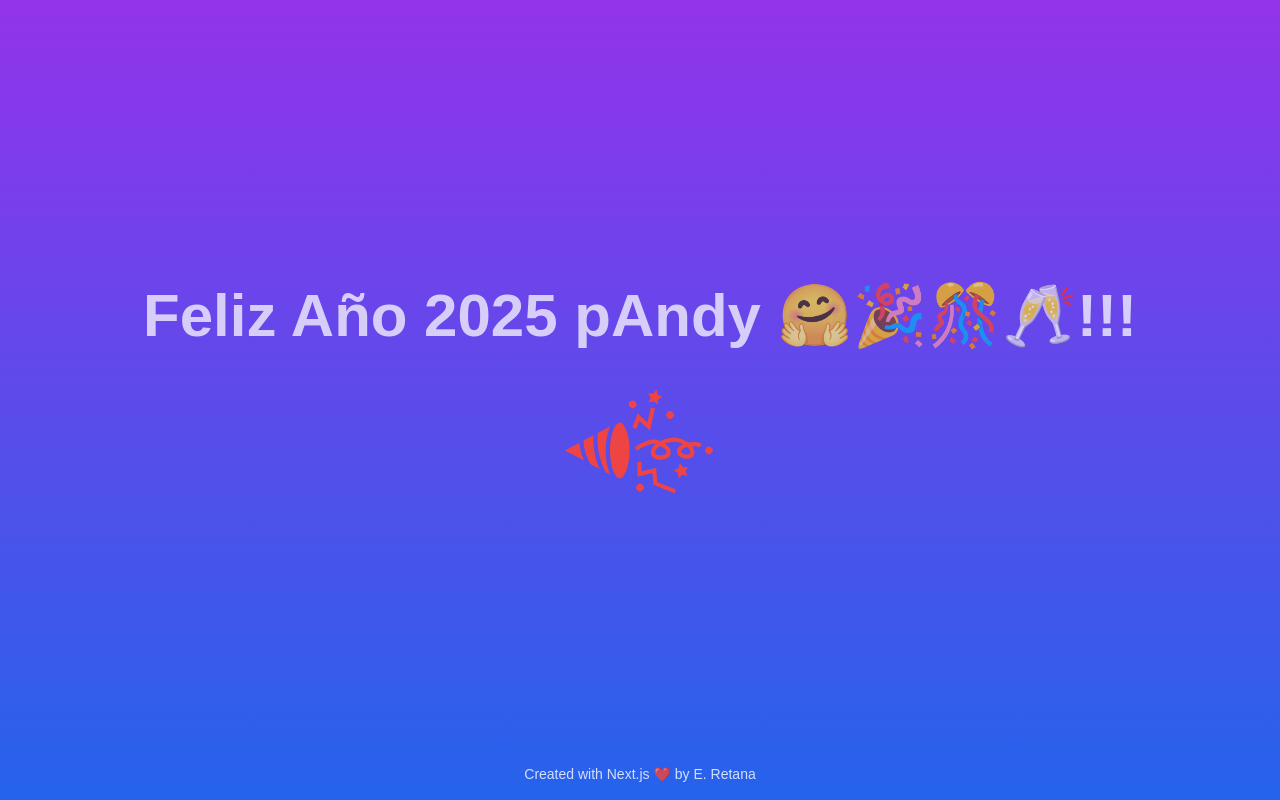
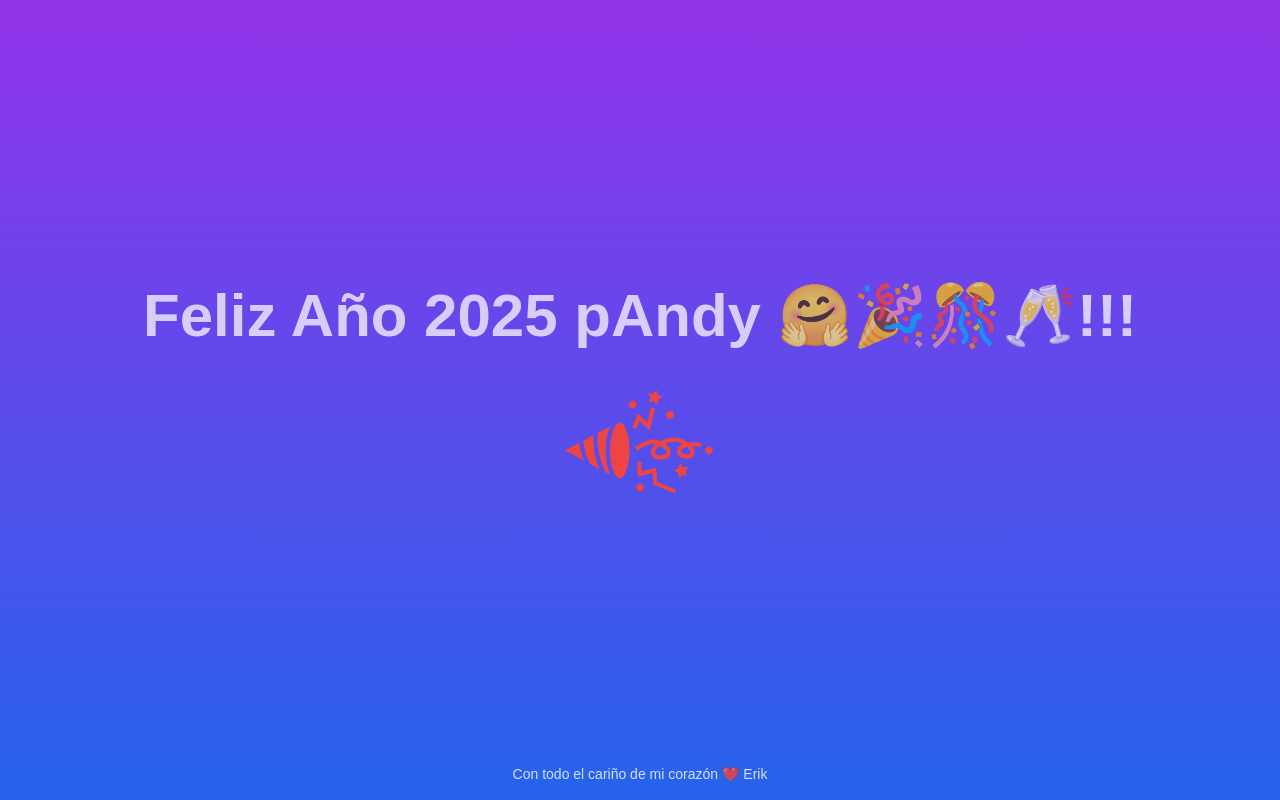
Before and after one commit to Merzelert/newYear25, a Next.js app: page / in a window 1280 px wide. Built offline with nearby package versions, Linux system fonts and the light colour scheme.

Commit message:
Add all changes

```diff
--- a/app/components/NewYearBalloon.tsx
+++ b/app/components/NewYearBalloon.tsx
@@ -96,7 +96,7 @@ const NewYearBalloon = () => {
             </div>
 
             <footer className="absolute bottom-4 text-white/80 text-sm">
-                Created with Next.js ❤️ by E. Retana
+                Con todo el cariño de mi corazón ❤️ Erik
             </footer>
         </div>
     );
```
